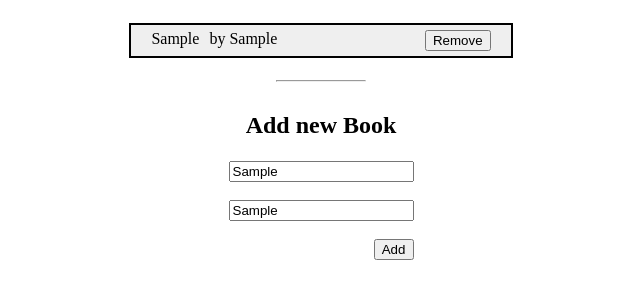
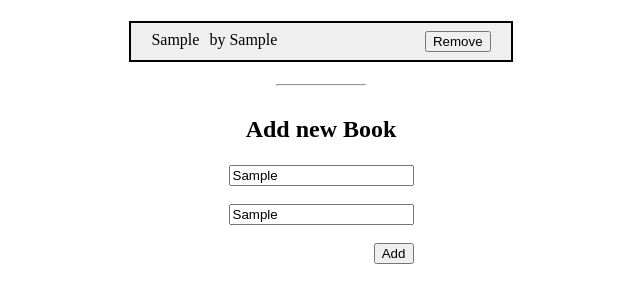
Before and after one commit to Yonasle/Awesome_Book, a website: page index.html in a window 1280 px wide. Both pictures are taken after typing "Sample", "Sample" into the empty fields and a click on the button "Add". Shown: the part 67-370 px from the top of the page, without its empty margins (319-959 px from the left). Drawn offline with Linux system fonts and the light colour scheme.

Commit message:
Update Index.html

```diff
--- a/index.html
+++ b/index.html
@@ -8,14 +8,14 @@
     <link rel="stylesheet" href="style.css">
   </head>
   <body>
-    <h1>Awesome Book</h1>
     <div class="book-list">
+      <h1>Awesome Book</h1>
       <div class="container"></div>
     </div>
 
     <hr>
-    <h2>Add new Book</h2>
-    <form class="form" id="form">
+    <h2 class="add_new-book">Add new Book</h2>
+    <form class="form add-new-book" id="form">
       <input type="text" name="title" placeholder="Title" class="title" /><br />
       <input
         type="text"
--- a/style.css
+++ b/style.css
@@ -9,17 +9,24 @@ hr {
   margin-top: 20px;
   width: 7%;
 }
+
 .book-list {
+  display: flex;
+  flex-direction: column;
+  align-items: center;
   width: 30%;
-  border: 2px solid #000;
 }
 
+.book-list .container {
+  border: 2px solid #000;
+  width: 100%;
+}
 
 .book-list .book-item {
   display: flex;
   flex-direction: row;
   justify-content: space-between;
-  padding: 5px 20px;
+  padding: 8px 20px;
 }
 
 .book-item:nth-child(odd) {
```
